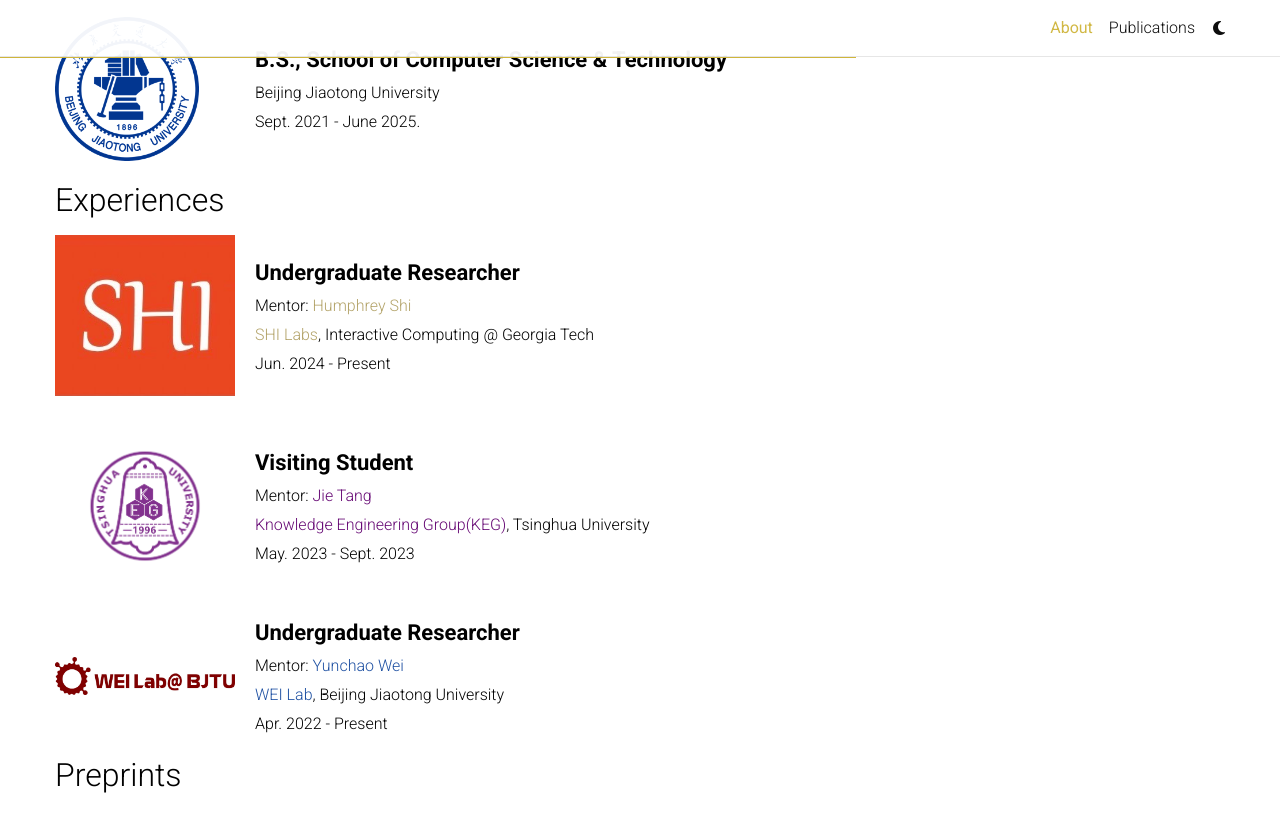
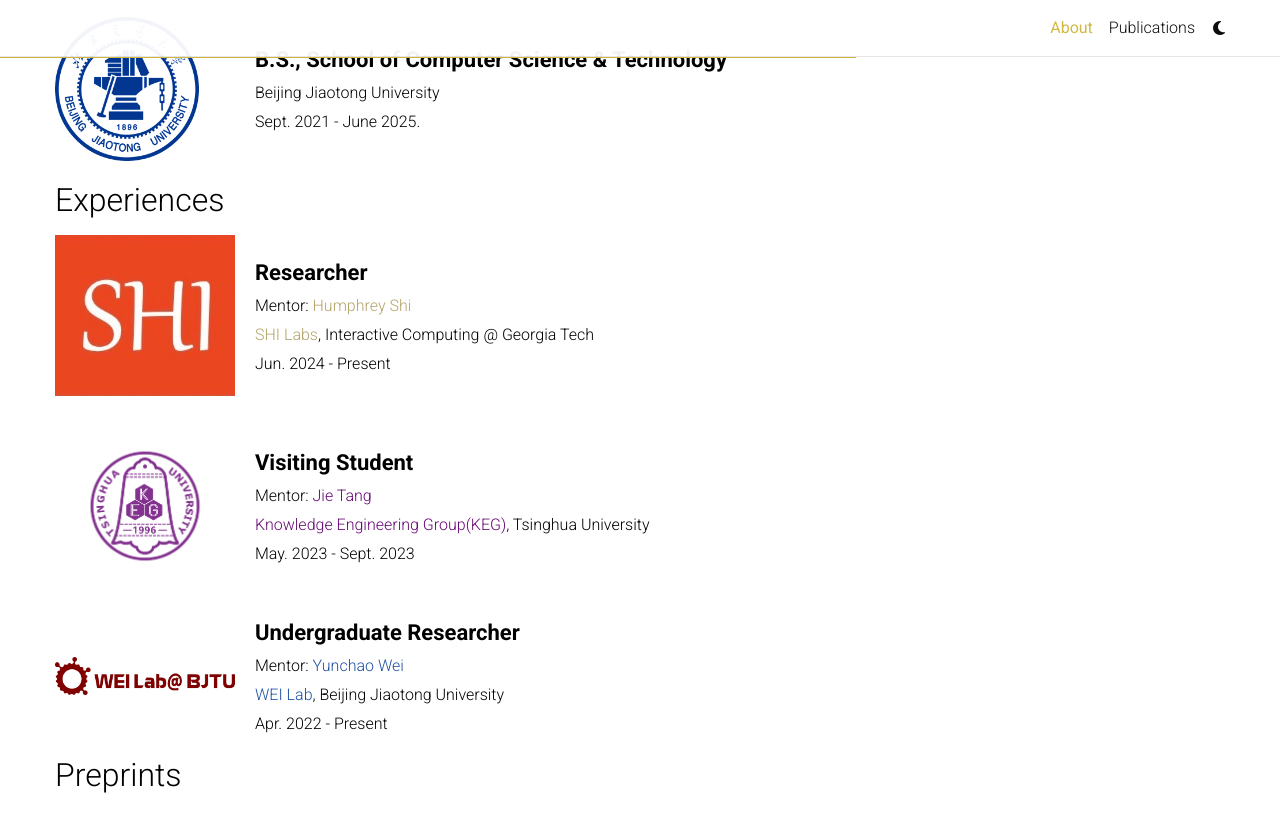
Before and after one commit to Rbrq03/Rbrq03.github.io, a Jekyll site: the page built from _pages/about.md, in a window 1280 px wide and 900 px high, scrolled down 1089 px, cut to the strip 0-823 px from the top of the window. Built offline with Jekyll 4.4.1, drawn with Linux system fonts in a browser that asks for light colours; full-size pictures stand in for the smaller copies a plugin makes; comment, search, counter and statistics services are not loaded; a style sheet for code colours, icons or effects is not loaded.

Commit message:
add news

```diff
--- a/_includes/experiences.html
+++ b/_includes/experiences.html
@@ -9,9 +9,7 @@
   </div>
 
   <div style="flex: 3">
-    <p style="font-weight: bold; margin: 0; font-size: 22px">
-      Undergraduate Researcher
-    </p>
+    <p style="font-weight: bold; margin: 0; font-size: 22px">Researcher</p>
     <p style="margin: 5px 0">
       Mentor:
       <a href="https://www.humphreyshi.com/" style="color: #b3a369"
```
